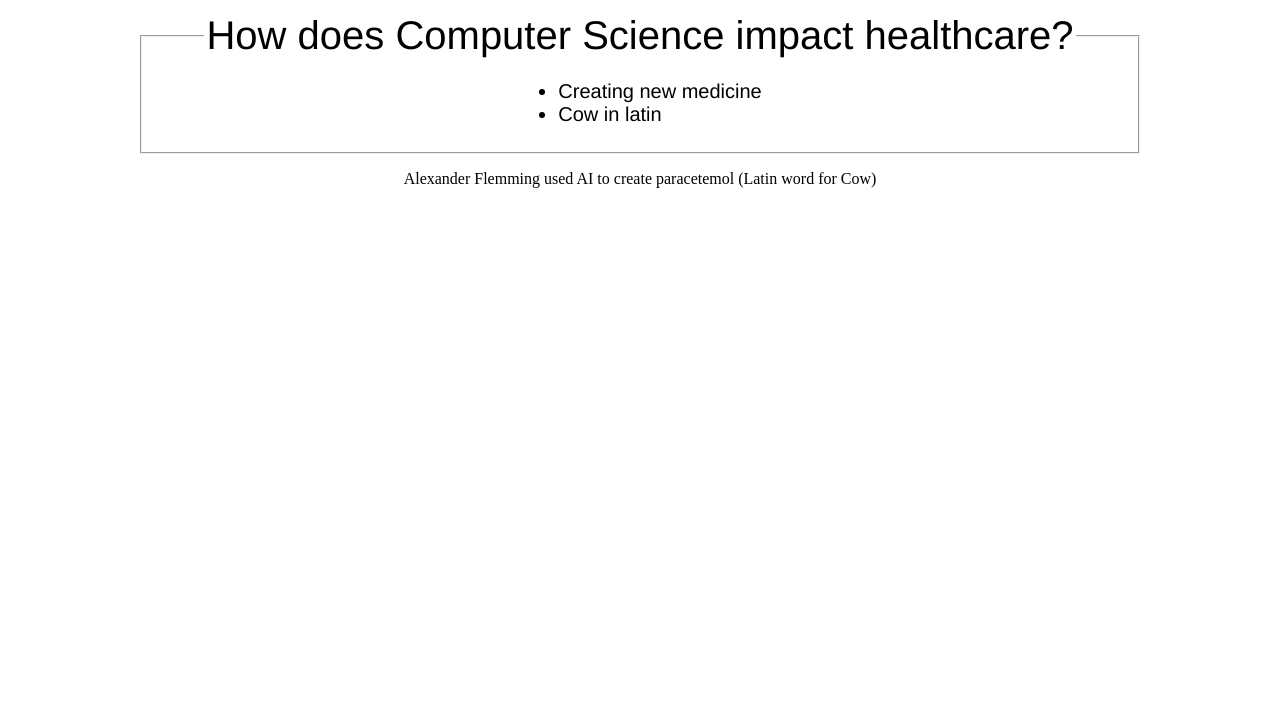
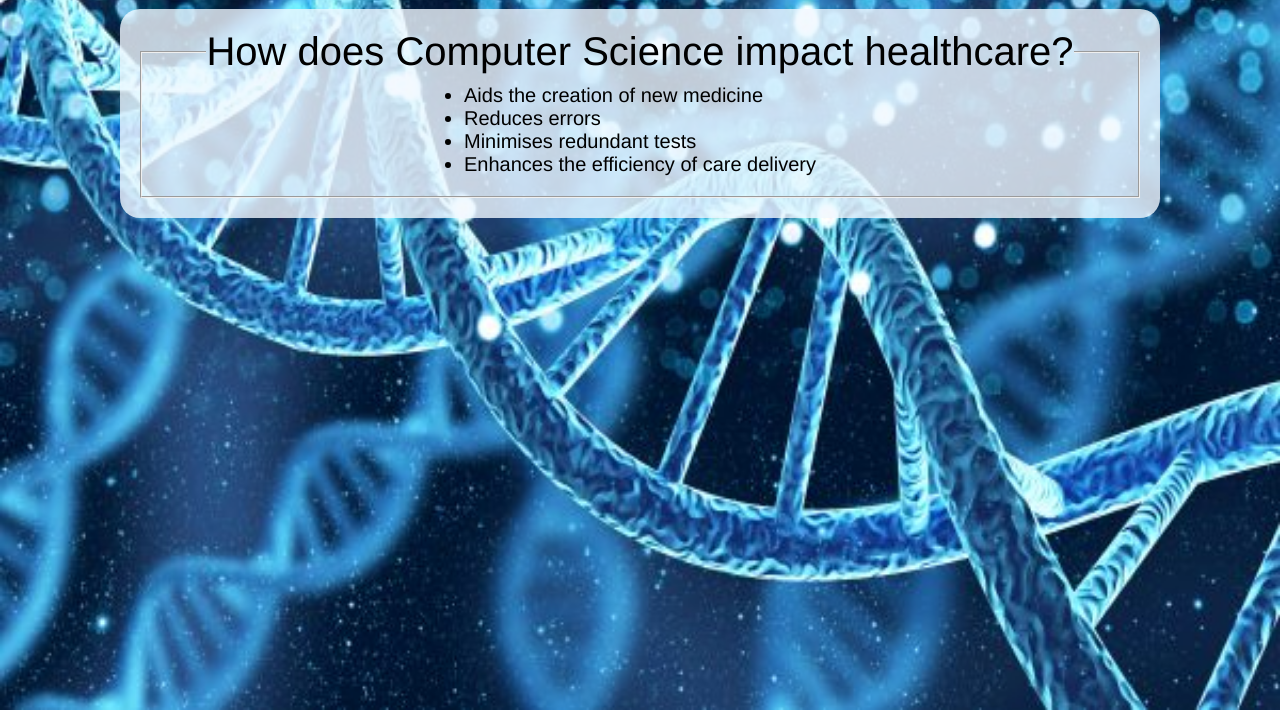
Before and after one commit to o-prosser/progblack-applications-computing, a plain HTML site: page healthcare.html in a window 1280 px wide. Shown: the part 90-800 px from the top of the page. Drawn offline with Linux system fonts and the light colour scheme.

Commit message:
changed whole website, no more info on alexander unfortunately

```diff
--- a/healthcare-stylesheet.css
+++ b/healthcare-stylesheet.css
@@ -1,5 +1,8 @@
+* {margin: 0;
+padding: 0;}
+
 .header {color: black;
-        background-color: red;
+        background-color: rgb(59, 121, 192);
         font-family: 'Franklin Gothic Medium';
         font-size: 50pt;
         text-align: center;
@@ -19,7 +22,18 @@
 .text-center {text-align:center}
 
 .list-center {text-align: left;
-            display:inline-block}
+            display:inline-block;
+            padding-bottom: 20px;
+            padding-top: 10px;}
 
 .thelegend {max-width: 1000px;
-                margin:0 auto}
+            margin:20px auto;
+            padding:20px;
+            background-color: rgba(240, 248, 255,0.8);
+            border-radius: 20px
+        }
+
+.img-bg {background-image: url('dna.jpg');
+        background-repeat: no-repeat;
+        background-attachment: fixed;
+        background-size: 100% 100%;}
--- a/healthcare.html
+++ b/healthcare.html
@@ -8,7 +8,7 @@
 
     <title>Healthcare In Computing</title>
 </head>
-<body>
+<body class = "img-bg">
     <header class = "header">
         <img src = "activity-svgrepo-com.svg">
         Healthcare In Computing
@@ -19,13 +19,14 @@
         <fieldset class = "center">
             <legend class = "center averagesizedtext">How does Computer Science impact healthcare?</legend>
             <ul class = "list-center">
-                <li class = "smalltext">Creating new medicine</li>
-                <li class = "smalltext">Cow in latin</li>
+                <li class = "smalltext">Aids the creation of new medicine</li>
+                <li class = "smalltext">Reduces errors</li>
+                <li class = "smalltext">Minimises redundant tests</li>
+                <li class = "smalltext">Enhances the efficiency of care delivery</li>
             </ul>
         </fieldset>
+
     </div>
-
-    <p class = "text-center">Alexander Flemming used AI to create paracetemol (Latin word for Cow)</p>
 
 
 </body>
```
Also changed, not shown: dna.jpg (added).
